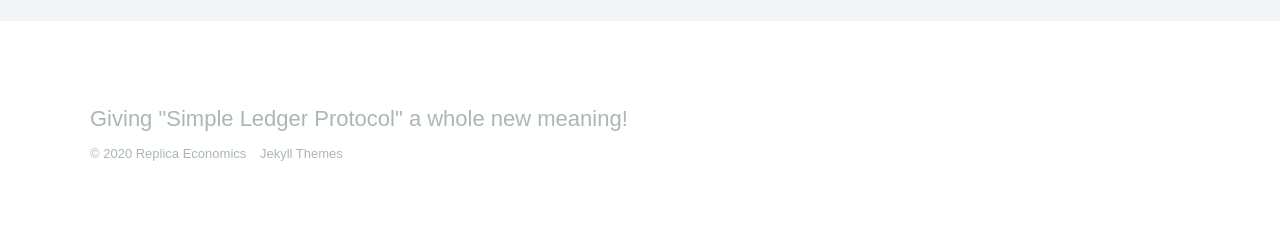
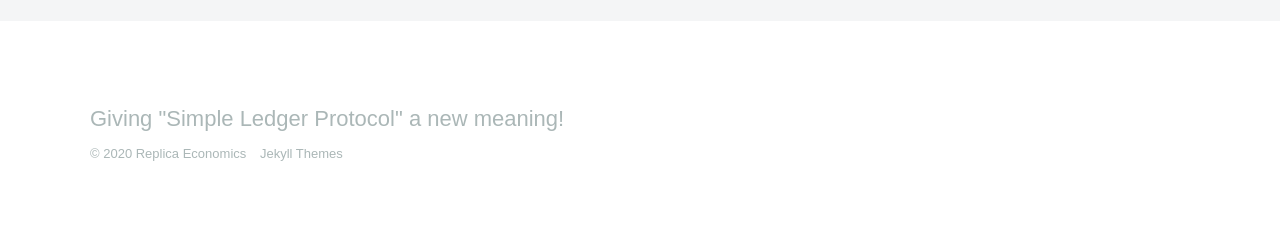
Before and after one commit to ishyu/Replica-Economics, a Jekyll site: the page built from _pages/thanks.md, in a window 1280 px wide. Shown: the part 1370-1607 px from the top of the page. Built offline with Jekyll 4.4.1, drawn with Linux system fonts in a browser that asks for light colours; nearby versions of some CDN libraries; some web fonts are replaced.

Commit message:
Update settings.yml

```diff
--- a/_data/settings.yml
+++ b/_data/settings.yml
@@ -18,7 +18,7 @@ menu_settings:
       url: '/contact'
 
 footer_settings:
-  footer_tagline: Giving "Simple Ledger Protocol" a whole new meaning!
+  footer_tagline: Giving "Simple Ledger Protocol" a new meaning!
 
 hero_settings:
   overlay_opacity: 0.8
```
